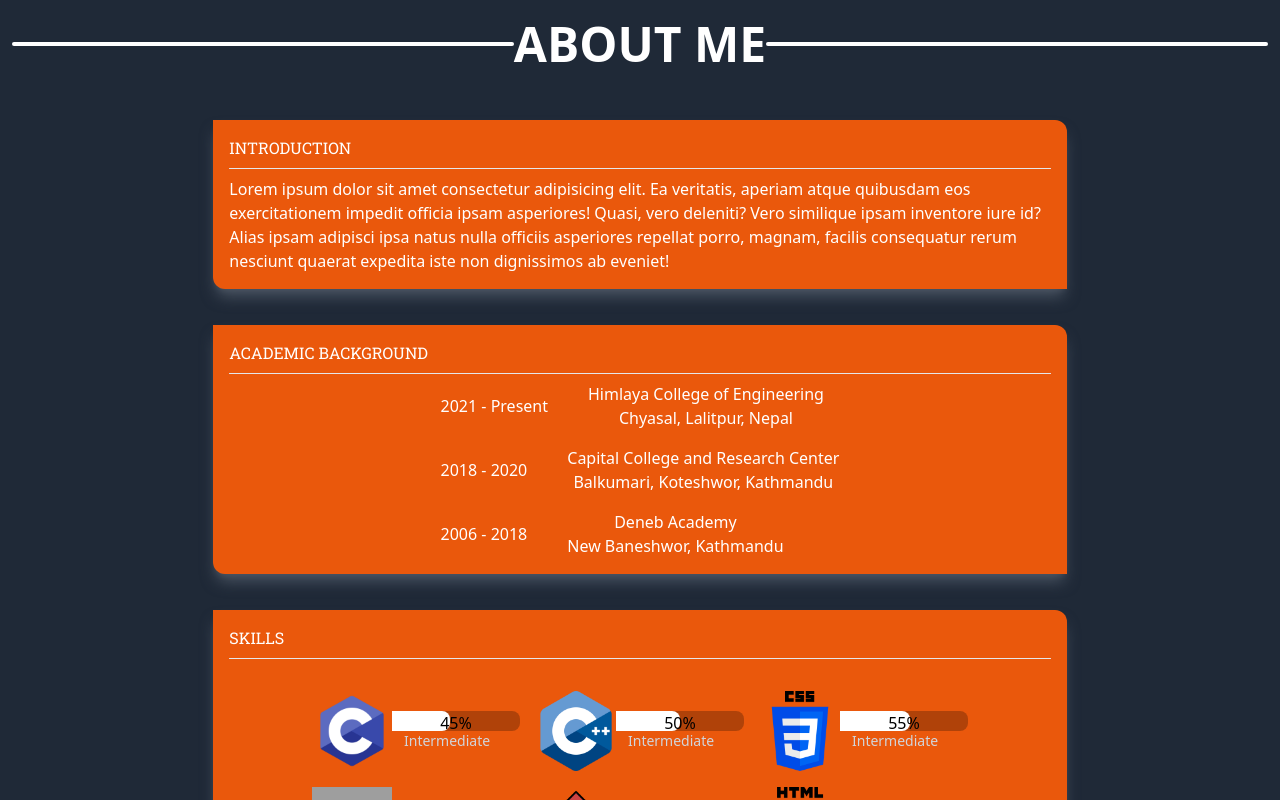
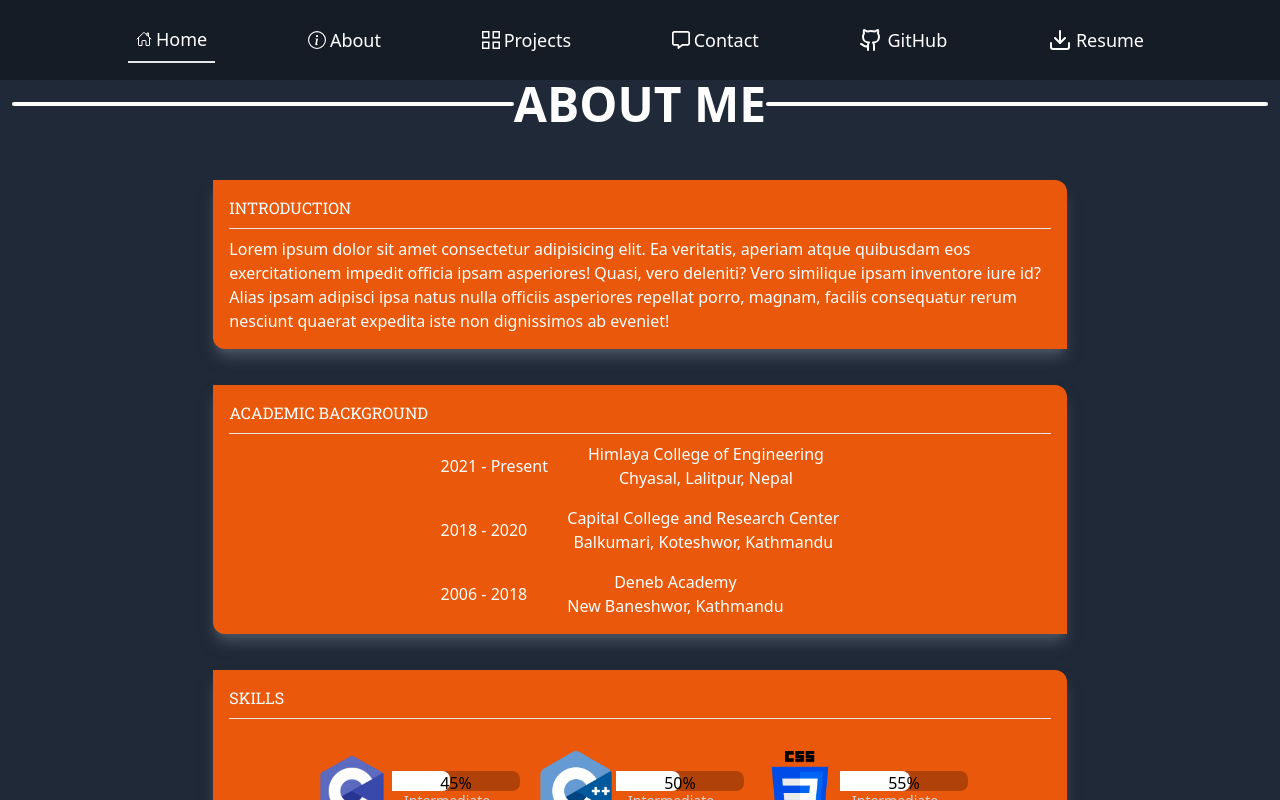
Before and after one commit to amritchapai/Portfolio, a React (Vite) app: page /about in a window 1280 px wide. Shown: the top 800 px of the page. Built offline with nearby package versions, Linux system fonts and the light colour scheme; grey boxes are pictures that could not be loaded.

Commit message:
improved

```diff
--- a/index.html
+++ b/index.html
@@ -3,9 +3,9 @@
   <head>
     <meta charset="UTF-8" />
     <link rel="style" href="src/index.css">
-    <link rel="icon" type="image/svg+xml" href="/vite.svg" />
+    <link rel="icon" type="image/png" href="./src/assets/manLaptop.png" />
     <meta name="viewport" content="width=device-width, initial-scale=1.0" />
-    <title>Vite + React</title>
+    <title>Amrit's Portfolio</title>
     <link rel="preconnect" href="https://fonts.googleapis.com" />
     <link rel="preconnect" href="https://fonts.gstatic.com" crossorigin />
     <link
--- a/src/Components/About.jsx
+++ b/src/Components/About.jsx
@@ -1,4 +1,4 @@
-import React from "react";
+import React, { useState } from "react";
 import mern from "../assets/mern-stack.webp";
 import c from "../assets/cIcon.png";
 import cPlus from "../assets/c++.png";
@@ -12,8 +12,9 @@ import SkillCard from "./SkillCard";
 import { Laptop } from "lucide-react";
 
 const About = () => {
+
   return (
-    <div className="flex flex-col bg-gray-800  w-full h-full py-5 gap-8">
+    <div className="flex flex-col bg-gray-800  w-full h-full py-20 gap-8">
       <div className="flex flex-row items-center px-3">
         <div className="flex flex-1">
           <hr className="w-full h-1 bg-white border-none rounded-md" />
--- a/src/Components/Body.jsx
+++ b/src/Components/Body.jsx
@@ -29,13 +29,12 @@ const Body = () => {
     <div className="relative">
       <div className="flex h-screen">
         <div className="flex w-[75%] bg-gray-800 items-center text-white pl-10">
-          <div class = "movement" className="group flex flex-col">
+          <div className="group flex flex-col movement">
             <div className="flex gap-5">
               <h1 className="text-5xl">HI,</h1>
               <Hand
                 size={50}
-                style={{}}
-                class = 'hand'
+                className = 'hand'
               />
             </div>
             <div>
--- a/src/Components/Contact.jsx
+++ b/src/Components/Contact.jsx
@@ -6,7 +6,7 @@ import { LiaLinkedinIn } from 'react-icons/lia';
 
 const Contact = () => {
   return (
-    <div className="bg-gray-800 w-screen min-h-screen py-8">
+    <div className="bg-gray-800 w-screen min-h-screen py-20">
       <div className="flex flex-row items-center px-3 gap-1">
         <div className="flex flex-1">
           <hr className="w-full h-1 bg-white border-none rounded-md" />
--- a/src/Components/Main.jsx
+++ b/src/Components/Main.jsx
@@ -1,12 +1,13 @@
 import React from 'react'
 import Navbar from './Navbar'
 import Body from './Body'
+import { Outlet } from 'react-router-dom';
 
 const Main = () => {
   return (
     <>
       <Navbar />
-      <Body/>
+      <Outlet/>
     </>
   );
 }
--- a/src/Components/Navbar.jsx
+++ b/src/Components/Navbar.jsx
@@ -53,7 +53,7 @@ const Navbar = () => {
       setCurrent(2);
     }
     else if(text === "GitHub"){
-      window.location.href = "https://github.com/amritchapai"
+      window.open("https://github.com/amritchapai", "_blank");
     }
     else if(text === "Resume"){
         downloadRef.current.click();
--- a/src/Components/Projects.jsx
+++ b/src/Components/Projects.jsx
@@ -3,7 +3,7 @@ import ProjectCard from "./ProjectCard";
 
 const Projects = () => {
   return (
-    <div className="bg-gray-800 w-screen min-h-screen py-8">
+    <div className="bg-gray-800 w-screen min-h-screen py-20">
       <div className="flex flex-row items-center px-3 gap-1">
         <div className="flex flex-1">
           <hr className="w-full h-1 bg-white border-none rounded-md" />
--- a/src/index.css
+++ b/src/index.css
@@ -94,5 +94,5 @@ button:focus-visible {
 }
 
 .movement:hover .hand{
-  animation: leftright 0.5s infinite
+  animation: leftright 0.5s infinite ease-in-out
 }
```
Also changed, not shown: src/App.jsx (+7 -0 lines), src/assets/manLaptop.png (added).
